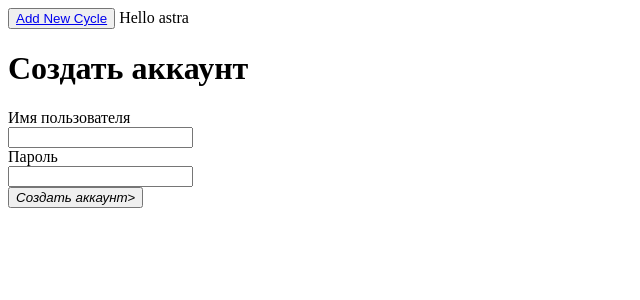
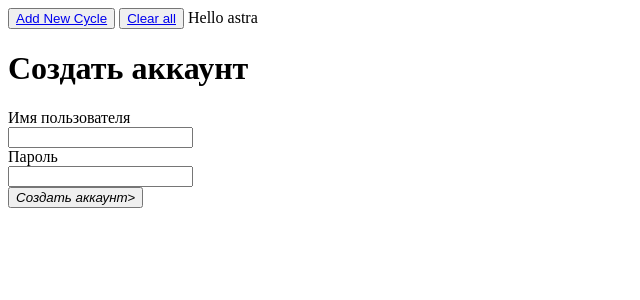
Before and after one commit to neonLaserUnicorn/Pomodoro, a Django app: page /user/add/ in a window 1280 px wide. Shown: the top 300 px of the page, without its empty margins (0-640 px from the left). Run offline with Django 3.2, Linux system fonts and the light colour scheme; a user stored in the database is signed in.

Commit message:
user now can clear his tasks

```diff
--- a/User/models.py
+++ b/User/models.py
@@ -3,7 +3,7 @@ from django.db import models
 
 # Create your models here.
 class Chores(models.Model):
-    name = models.CharField(max_length=250, null=True, auto_created='+25')
+    name = models.CharField(max_length=250, null=True, default='+25')
     create_time=models.DateTimeField(auto_now=True)
     author = models.CharField(max_length=30, null=True);
 
--- a/User/urls.py
+++ b/User/urls.py
@@ -1,9 +1,10 @@
 from django.urls import path
-from .views import cur_user, new_user, LogInView, new_task
+from .views import cur_user, new_user, LogInView, new_task, clear_tasks
 
 urlpatterns = [
     path('', cur_user, name='current user'),
     path('add/', new_user, name='new user'),
     path('log/', LogInView.as_view(), name='login'),
-    path('new_chore/', new_task, name='new task')
+    path('new_chore/', new_task, name='new task'),
+    path('clear/', clear_tasks, name = 'clear')
 ]
--- a/User/views.py
+++ b/User/views.py
@@ -10,7 +10,7 @@ from django.urls import reverse_lazy
 
 def cur_user(request):
     all_chores = Chores.objects.filter(author=request.user.username)
-    return render(request, 'template.html', locals())
+    return render(request, 'user.html', locals())
 
 
 def new_user(request):
@@ -41,3 +41,9 @@ def new_task(request):
     task = Chores(author=request.user.username)
     task.save()
     return redirect('current user')
+
+def clear_tasks(request):
+    all_chores = Chores.objects.filter(author=request.user.username)
+    for item in all_chores:
+        Chores.delete(item)
+    return redirect('current user')
--- a/templates/template.html
+++ b/templates/template.html
@@ -4,6 +4,7 @@
 <title> Pomodoro </title>
 {% if request.user.is_authenticated %}
     <button type="submit"><a href="{% url 'new task' %}"> Add New Cycle</a></button>
+    <button type="submit"><a href="{% url 'clear' %}"> Clear all</a></button>
 {% else %}
 <button type="submit"><a href= {% url 'login' %}> Login </a> </button>
 <button type="submit"><a href= {% url 'new user' %}> Register </a> </button>
```
Also changed, not shown: templates/user.html (+7 -3 lines), User/migrations/0014_alter_chores_name.py (added), db.sqlite3.
